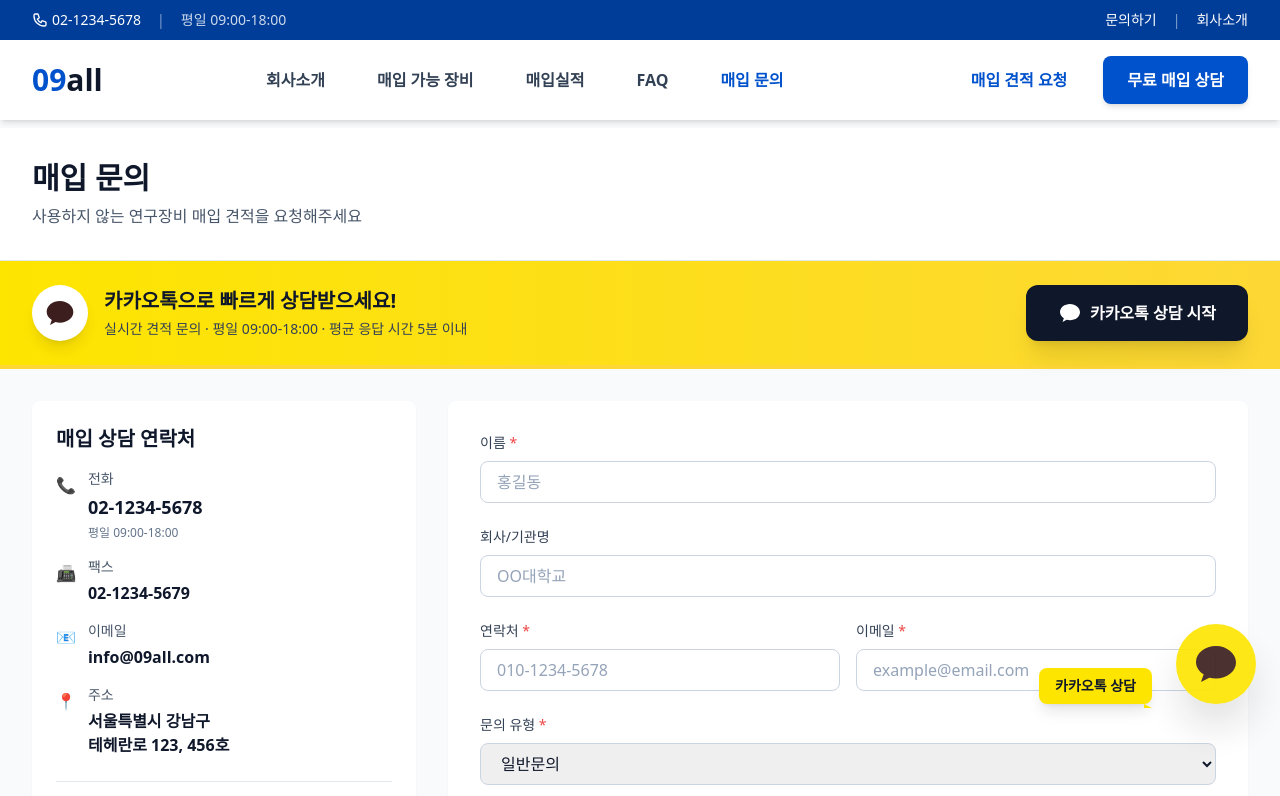
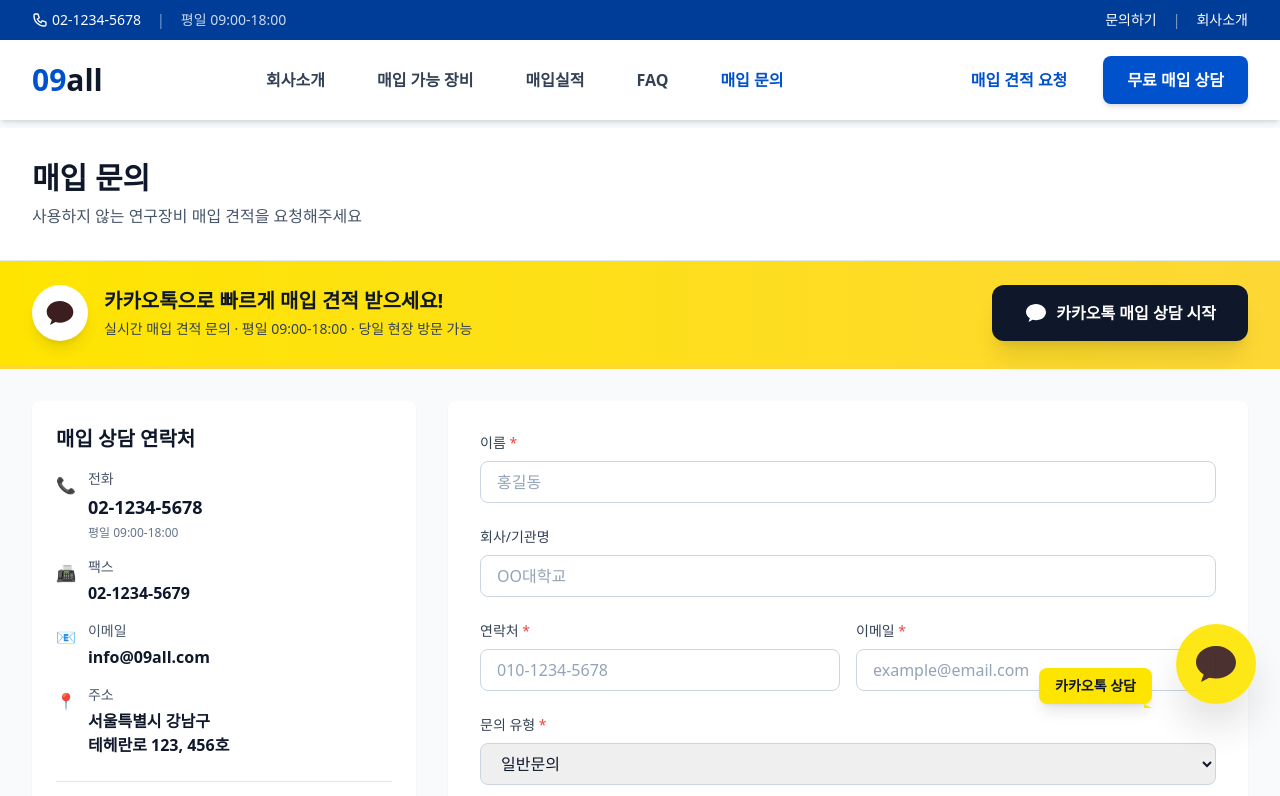
Before and after one commit to wlsrnr153/09allweb_1.1v, a Next.js app: page /contact in a window 1280 px wide. Shown: the top 796 px of the page. Built offline with nearby package versions, Linux system fonts and the light colour scheme; a web font is replaced by a local one.

Commit message:
fix: update remaining purchase-focused messages

```diff
--- a/app/(marketing)/contact/page.tsx
+++ b/app/(marketing)/contact/page.tsx
@@ -56,14 +56,14 @@ export default function ContactPage() {
   }
 
   const handleKakaoContact = () => {
-    let message = `[09all 문의]\n이름: ${formData.name || '미입력'}\n회사: ${formData.company || '미입력'}\n\n`
+    let message = `[09all 매입 문의]\n이름: ${formData.name || '미입력'}\n회사: ${formData.company || '미입력'}\n\n`
 
     if (selectedEquipment) {
-      message += `문의 장비: ${selectedEquipment.title}\n\n`
+      message += `매입 장비: ${selectedEquipment.title}\n\n`
     }
 
     if (formData.message) {
-      message += `문의 내용:\n${formData.message}`
+      message += `매입 장비 정보:\n${formData.message}`
     }
 
     // 클립보드에 복사
@@ -129,10 +129,10 @@ export default function ContactPage() {
               </div>
               <div>
                 <h3 className="text-xl font-bold text-gray-900 mb-1">
-                  카카오톡으로 빠르게 상담받으세요!
+                  카카오톡으로 빠르게 매입 견적 받으세요!
                 </h3>
                 <p className="text-sm text-gray-700">
-                  실시간 견적 문의 · 평일 09:00-18:00 · 평균 응답 시간 5분 이내
+                  실시간 매입 견적 문의 · 평일 09:00-18:00 · 당일 현장 방문 가능
                 </p>
               </div>
             </div>
@@ -143,7 +143,7 @@ export default function ContactPage() {
               <svg className="w-6 h-6" viewBox="0 0 24 24" fill="currentColor">
                 <path d="M12 3C6.48 3 2 6.58 2 11C2 13.5 3.5 15.72 5.83 17.17L4.5 21L8.67 18.83C9.72 19.08 10.84 19.25 12 19.25C17.52 19.25 22 15.67 22 11.25C22 6.83 17.52 3 12 3Z" fill="white" />
               </svg>
-              카카오톡 상담 시작
+              카카오톡 매입 상담 시작
             </button>
           </div>
         </div>
```
